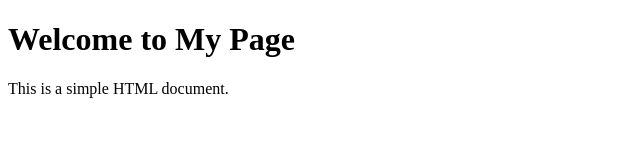
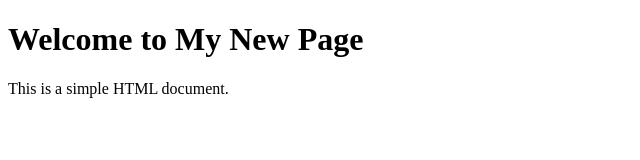
Before and after one commit to NathanielN58/first, a plain HTML site: page index.html in a window 1280 px wide. Shown: the whole page, without its empty margins (0-640 px from the left). Drawn offline with Linux system fonts and the light colour scheme.

Commit message:
Update index.html

```diff
--- a/index.html
+++ b/index.html
@@ -6,7 +6,7 @@
     <title>TestDocument</title>
 </head>
 <body>
-    <h1>Welcome to My Page</h1>
+    <h1>Welcome to My New Page</h1>
     <p>This is a simple HTML document.</p>
     <script>
         console.log("Hello, World!");
```
